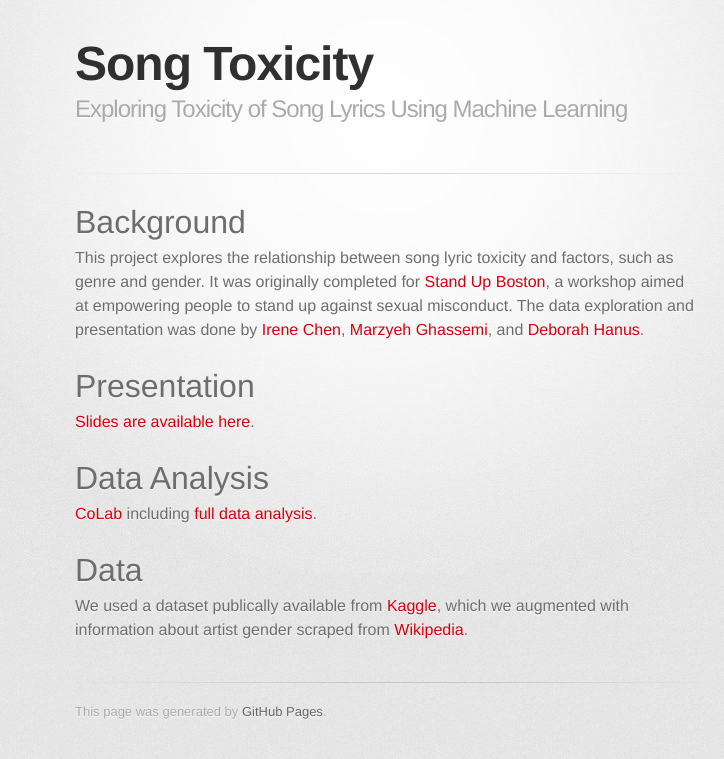
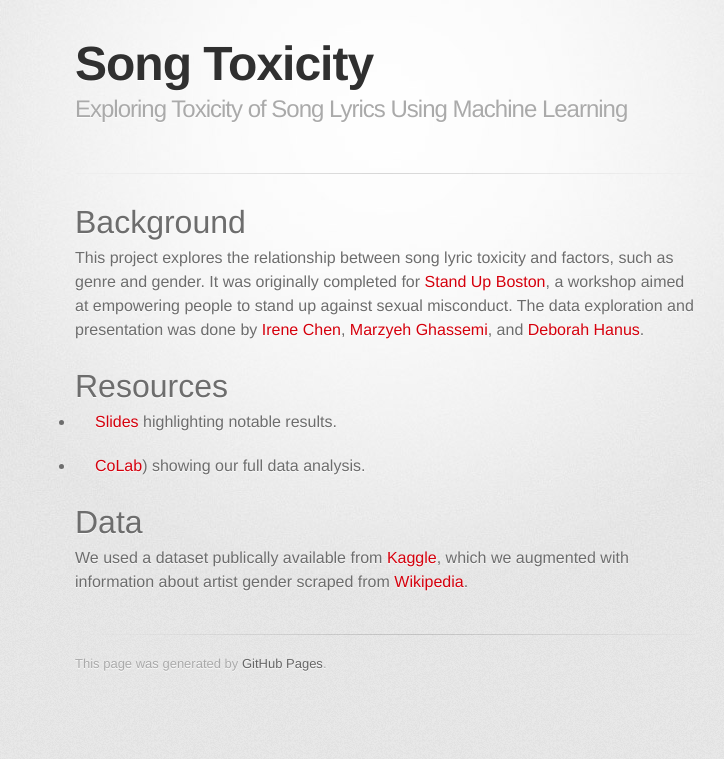
Before and after one commit to songtoxicity/songtoxicity.github.io, a Jekyll site: the page built from index.md, in a window 1280 px wide. Shown: the top 759 px of the page, without its empty margins (255-979 px from the left). Built offline with Jekyll 4.4.1, drawn with Linux system fonts in a browser that asks for light colours; some web fonts are replaced; our own code applies the rules of GitHub Pages for plain Markdown files.

Commit message:
update index

```diff
--- a/index.md
+++ b/index.md
@@ -7,13 +7,11 @@ title:'Song Lyrics'
 
 This project explores the relationship between song lyric toxicity and factors, such as genre and gender. It was originally completed for [Stand Up Boston](https://standupboston.org/), a workshop aimed at empowering people to stand up against sexual misconduct. The data exploration and presentation was done by [Irene Chen](https://twitter.com/irenetrampoline), [Marzyeh Ghassemi](https://twitter.com/marzyehghassemi), and [Deborah Hanus](https://twitter.com/deborahhanus).
 
-# Presentation
+# Resources
 
-[Slides are available here](http://bit.ly/2ygRcQE).
+- [Slides](http://bit.ly/2ygRcQE) highlighting notable results.
 
-# Data Analysis
-
-[CoLab](https://colab.research.google.com/) including [full data analysis](http://bit.ly/2JDNeH4).
+- [CoLab](http://bit.ly/2JDNeH4)) showing our full data analysis.
 
 # Data
 
```
